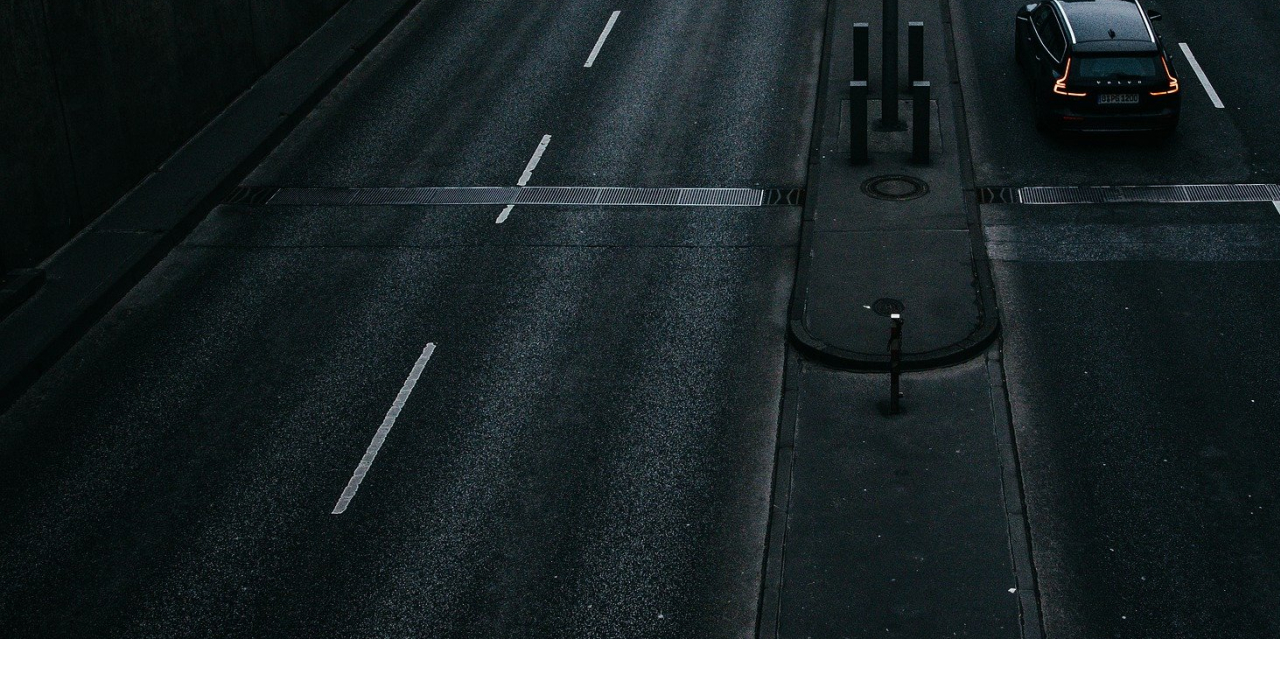
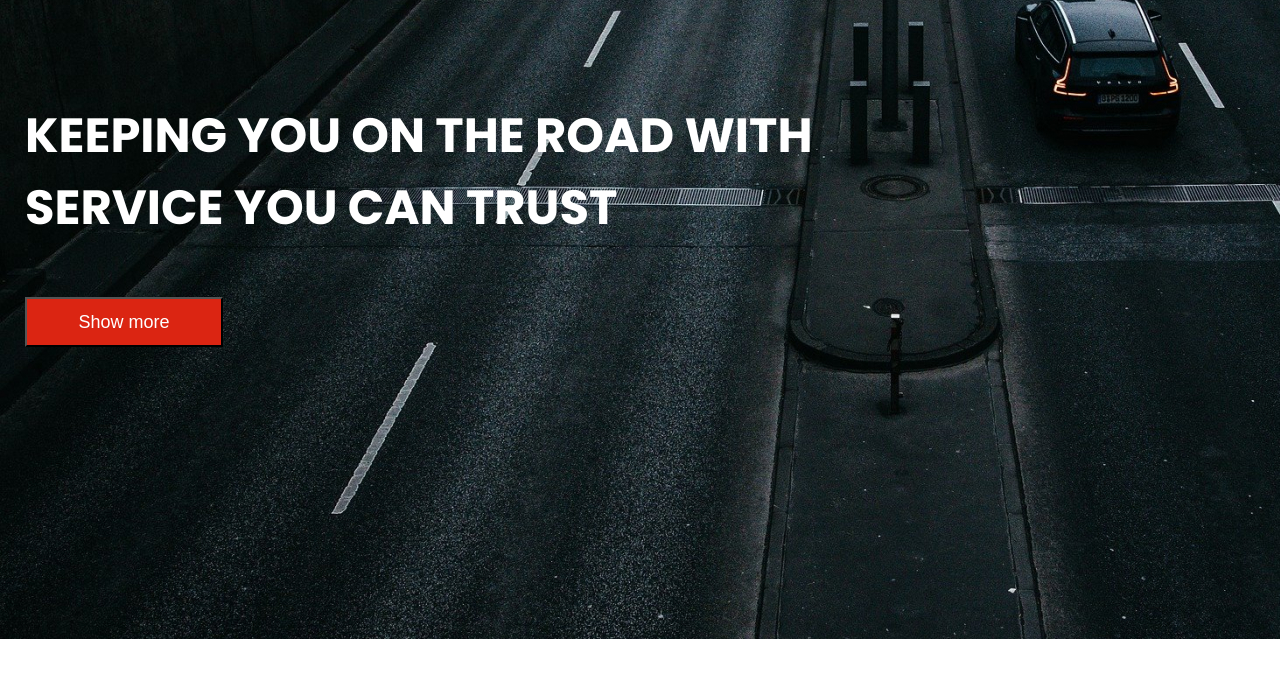
Before and after one commit to Toroshchin/car-service, a plain HTML site: page index.html in a window 1280 px wide. Shown: the part 111-788 px from the top of the page. Drawn offline with Linux system fonts and the light colour scheme.

Commit message:
add header-about

```diff
--- a/css/index.css
+++ b/css/index.css
@@ -73,3 +73,23 @@ body {
 
 .header-content {
 }
+
+.header-title {
+  margin-top: 120px;
+  color: #fff;
+  font-weight: 700;
+  font-size: 48px;
+  line-height: 150%;
+  text-transform: uppercase;
+}
+
+.header-button {
+  color: #fff;
+  background-color: #db2512;
+  width: 198px;
+  height: 50px;
+  font-weight: 500;
+  font-size: 18px;
+  line-height: 150%;
+  margin-top: 53px;
+}
--- a/index.html
+++ b/index.html
@@ -27,6 +27,15 @@
         </div>
       </div>
       <div class="header-content">
+        <h1 class="header-title">keeping you on the road with <br> service you can trust</h1>
+        <button class="header-button">Show more</button>
+        <div class="header-about">
+          <div class="header-about-block">
+            <img src="" alt="" class="header-about-block__icon">
+          </div>
+          <div class="header-about-block"></div>
+          <div class="header-about-block"></div>
+        </div>
 
       </div>
     </div>
```
